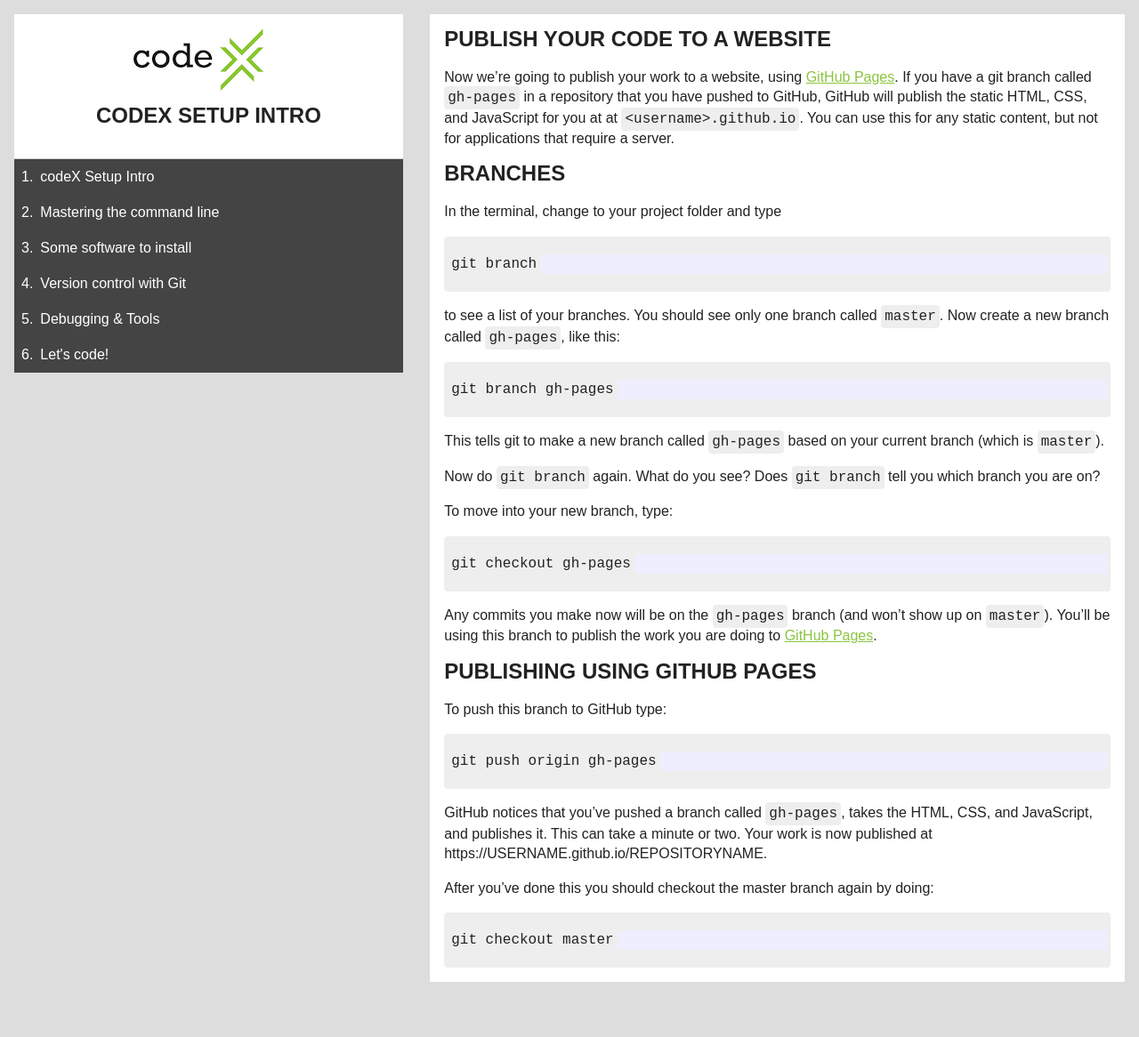
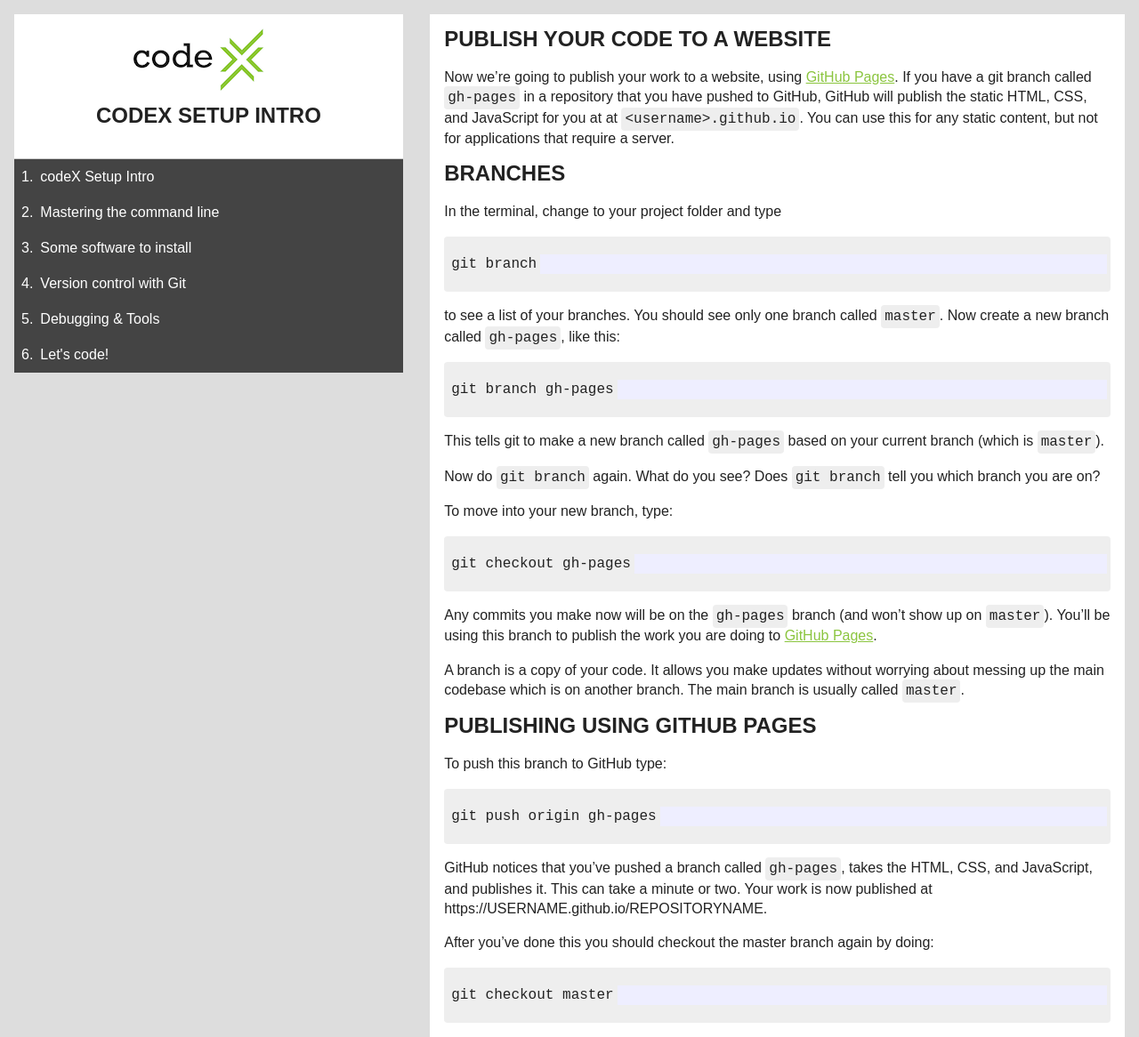
Before and after one commit to codex-academy/codeX_Feb2015Intro, a Jekyll site: the page built from publish-your-code-to-a-website.md, in a window 1280 px wide. Shown: the whole page at 89% size. Built offline with Jekyll 4.4.1, drawn with Linux system fonts in a browser that asks for light colours; before the commit the page ends 1104 px from its top, so only the background shows below that.

Commit message:
Add more about branches

```diff
--- a/publish-your-code-to-a-website.md
+++ b/publish-your-code-to-a-website.md
@@ -33,6 +34,8 @@ git checkout gh-pages
 
 Any commits you make now will be on the `gh-pages` branch (and won't show up on `master`). You'll be using this branch to publish the work you are doing to [GitHub Pages](https://pages.github.com/).
 
+A branch is a copy of your code. It allows you make updates without worrying about messing up the main codebase which is on another branch. The main branch is usually called `master`.
+
 ## Publishing using GitHub Pages
 
 To push this branch to GitHub type:
```
Also changed, not shown: other parts of publish-your-code-to-a-website.md (+1 -0 lines).
